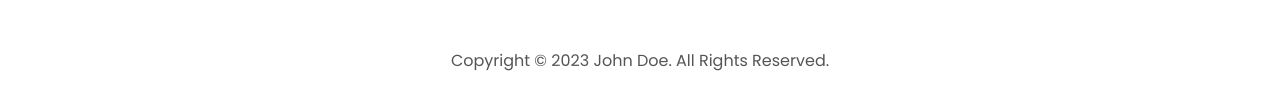
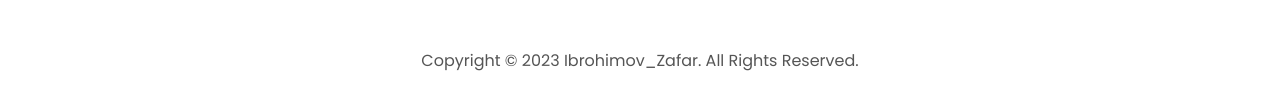
Before and after one commit to ZafarIbragimov/Ibrohimov_Zafar, a plain HTML site: page index.html in a window 1280 px wide. Shown: the part 4566-4676 px from the top of the page. Drawn offline with Linux system fonts and the light colour scheme.

Commit message:
Update index.html

```diff
--- a/index.html
+++ b/index.html
@@ -370,7 +370,7 @@
           </ul>
         </div>
       </nav>
-      <p>Copyright &#169; 2023 John Doe. All Rights Reserved.</p>
+      <p>Copyright &#169; 2023 Ibrohimov_Zafar. All Rights Reserved.</p>
     </footer>
     <script src="script.js"></script>
   </body>
```
